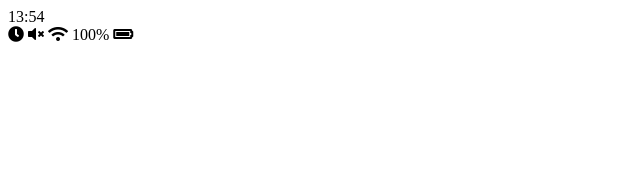
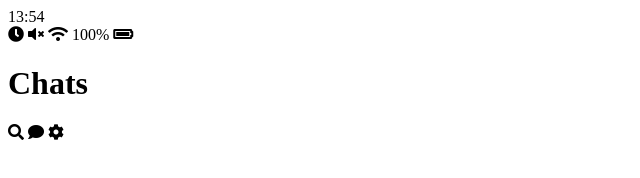
Before and after one commit to brightseon/kakao-clone-v2, a plain HTML site: page index.html in a window 1280 px wide. Shown: the whole page, without its empty margins (0-640 px from the left). Drawn offline with Linux system fonts and the light colour scheme.

Commit message:
#1-2 Screen Title

```diff
--- a/index.html
+++ b/index.html
@@ -20,5 +20,21 @@
             <i class="fas fa-battery-full"></i>
         </div>
     </div>
+    <header class="header">
+        <div class="header__header-column">
+            <h1 class="header__title">Chats</h1>
+        </div>
+        <div class="header__header-column">
+            <span class="header__icon">
+                <i class="fas fa-search"></i>
+            </span>
+            <span class="header__icon">
+                <i class="fas fa-comment"></i>
+            </span>
+            <span class="header__icon">
+                <i class="fas fa-cog"></i>
+            </span>
+        </div>
+    </header>
 </body>
 </html>
```
